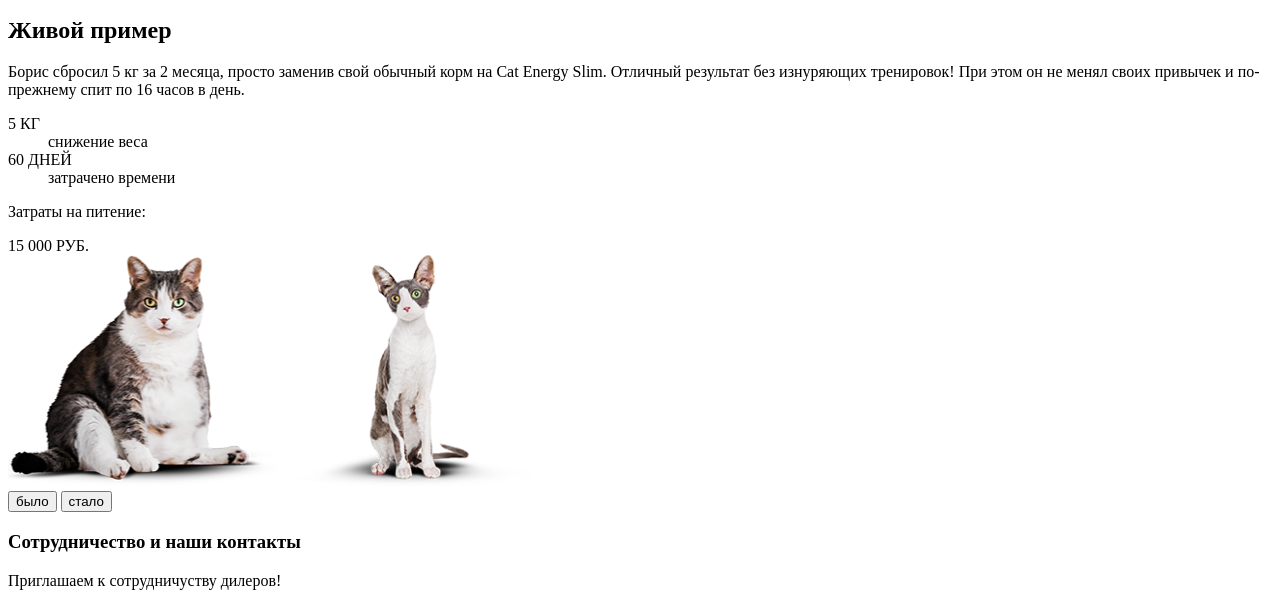
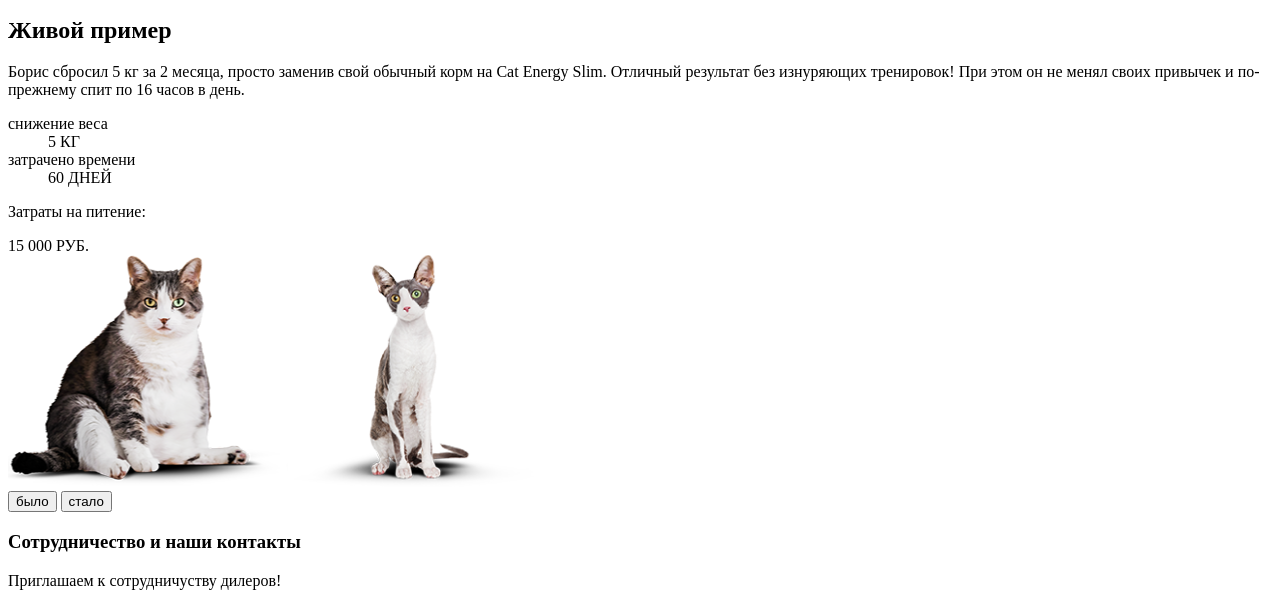
Before and after one commit to htmlacademy-adaptive/237031-cat-energy-25, a website: page source/index.html in a window 1280 px wide. Shown: the part 1029-1632 px from the top of the page. Drawn offline with Linux system fonts and the light colour scheme.

Commit message:
правки

```diff
--- a/source/index.html
+++ b/source/index.html
@@ -131,12 +131,12 @@
           тренировок! При этом он не менял своих привычек и по-прежнему спит по 16 часов в день.</p>
           <dl class="live-example__list example-list">
             <div class="example-list__item">
-              <dt class="example-list__value">5 КГ</dt>
-              <dd class="example-list__description">снижение веса</dd>
+              <dt class="example-list__description">снижение веса</dt>
+              <dd class="example-list__value">5 КГ</dd>
             </div>
             <div class="example-list__item">
-              <dt class="example-list__value">60 ДНЕЙ</dt>
-              <dd class="example-list__description">затрачено времени</dd>
+              <dt class="example-list__description">затрачено времени</dt>
+              <dd class="example-list__value">60 ДНЕЙ</dd>
             </div>
           </dl>
           <div class="live-example__cost example-cost">
```
